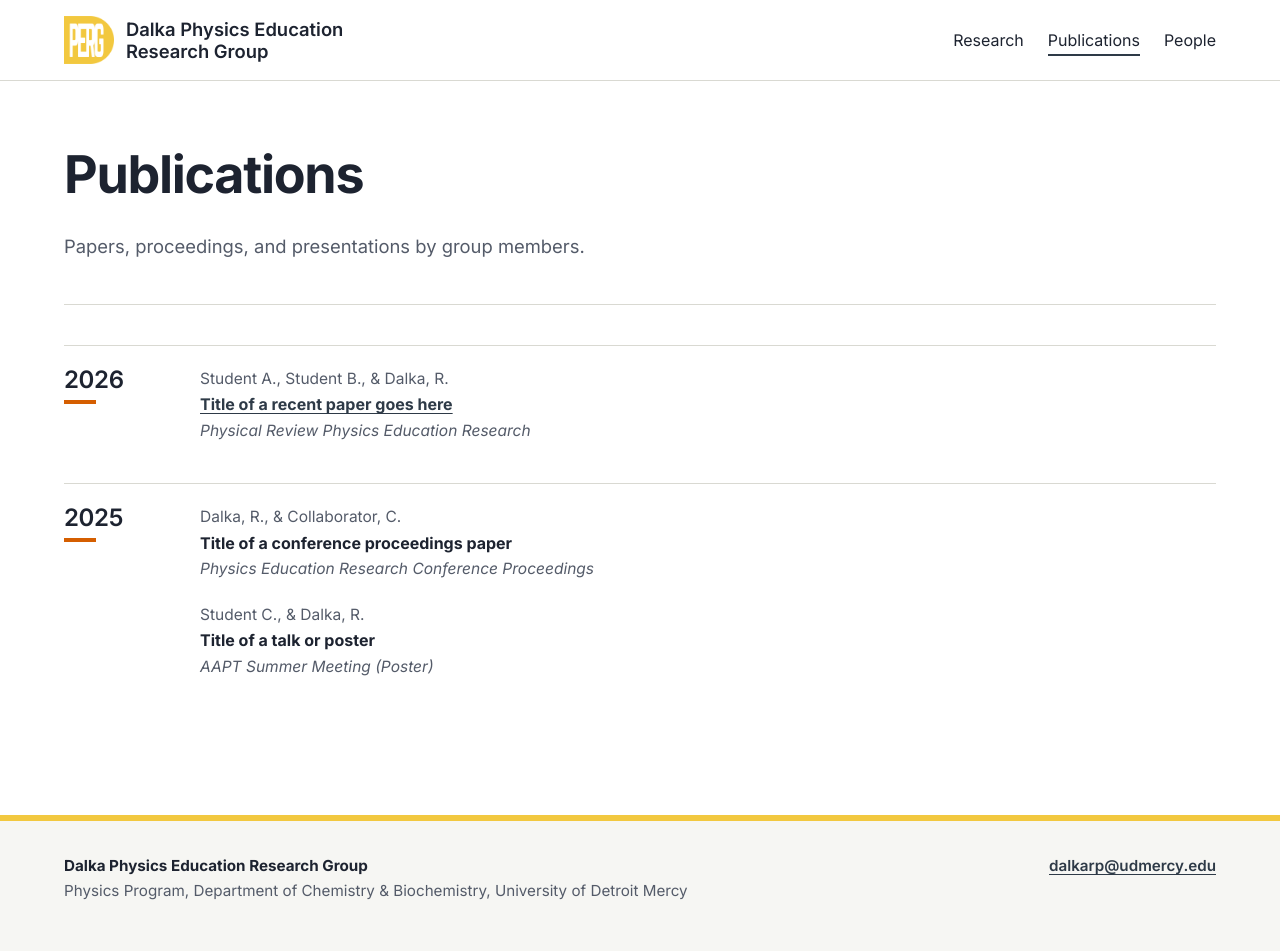
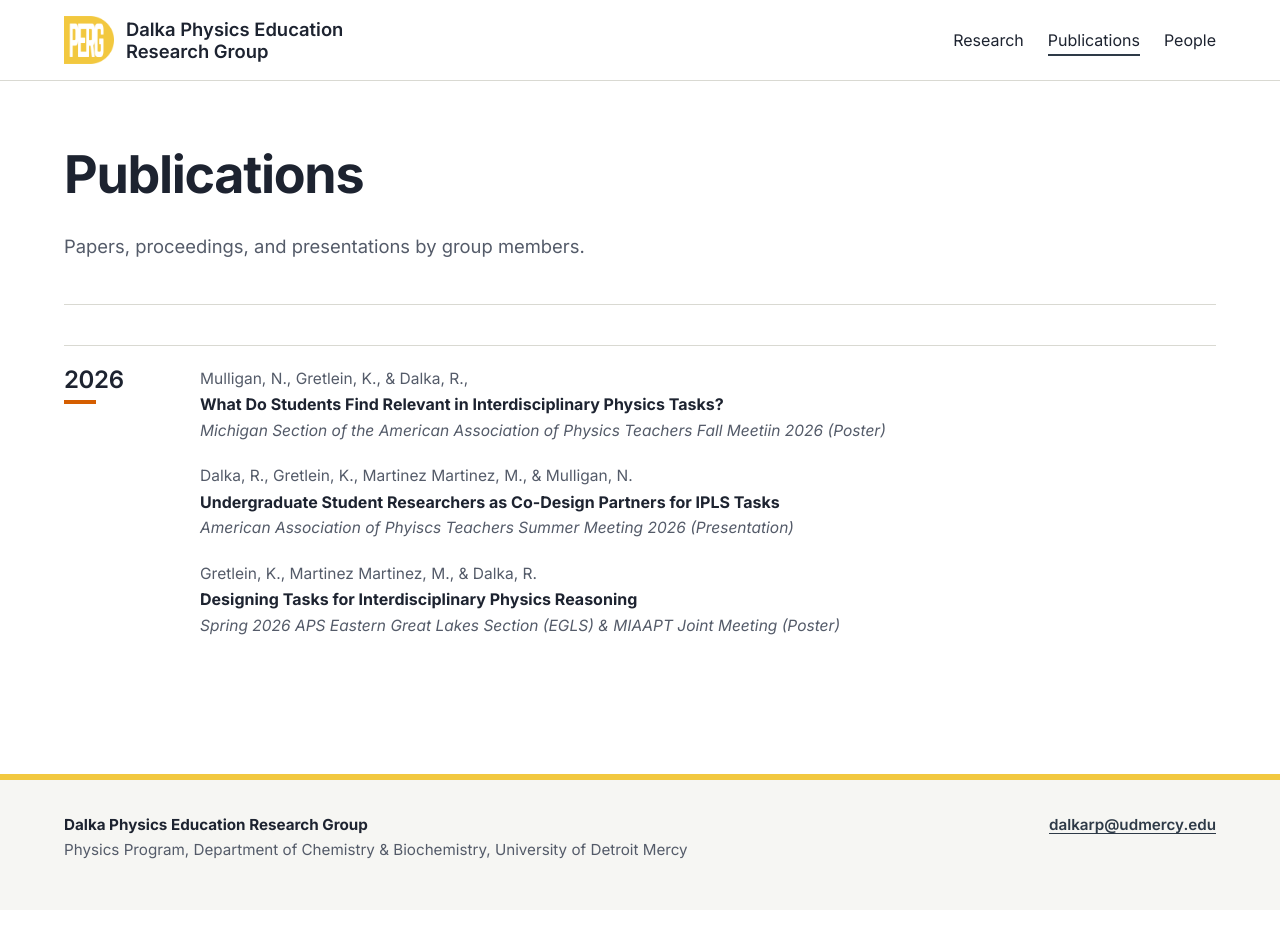
Before and after one commit to rpdalka/dalkaperg-site, a Jekyll site: the page built from publications.html, in a window 1280 px wide. Built offline with Jekyll 4.4.1, drawn with Linux system fonts in a browser that asks for light colours; after the commit the page ends 910 px from its top, so only the background shows below that.

Commit message:
Update publications.yml

```diff
--- a/_data/publications.yml
+++ b/_data/publications.yml
@@ -1,19 +1,19 @@
 # Publications, any order (the page groups and sorts them by year).
 # "link" is optional (DOI or PDF URL). "note" is optional (e.g. "Best paper").
 - year: 2026
-  authors: Student A., Student B., & Dalka, R.
-  title: Title of a recent paper goes here
-  venue: Physical Review Physics Education Research
-  link: https://doi.org/10.0000/example
+  authors: Mulligan, N., Gretlein, K., & Dalka, R.,
+  title: What Do Students Find Relevant in Interdisciplinary Physics Tasks?
+  venue: Michigan Section of the American Association of Physics Teachers Fall Meetiin 2026
+  note: Poster
 
-- year: 2025
-  authors: Dalka, R., & Collaborator, C.
-  title: Title of a conference proceedings paper
-  venue: Physics Education Research Conference Proceedings
-  link:
+- year: 2026
+  authors: Dalka, R., Gretlein, K., Martinez Martinez, M., & Mulligan, N.
+  title: Undergraduate Student Researchers as Co-Design Partners for IPLS Tasks
+  venue: American Association of Phyiscs Teachers Summer Meeting 2026
+  note: Presentation
 
-- year: 2025
-  authors: Student C., & Dalka, R.
-  title: Title of a talk or poster
-  venue: AAPT Summer Meeting
+- year: 2026
+  authors: Gretlein, K., Martinez Martinez, M., & Dalka, R.
+  title: Designing Tasks for Interdisciplinary Physics Reasoning
+  venue: Spring 2026 APS Eastern Great Lakes Section (EGLS) & MIAAPT Joint Meeting
   note: Poster
```
